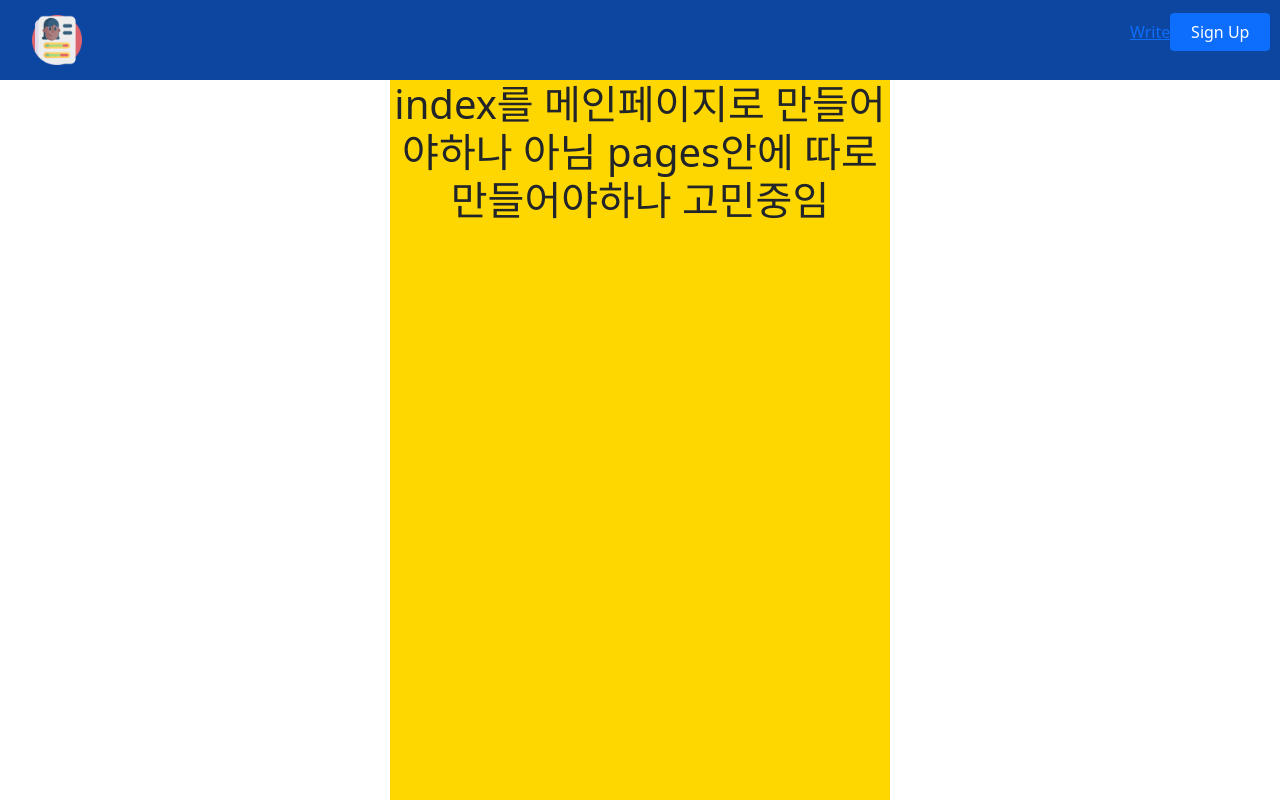
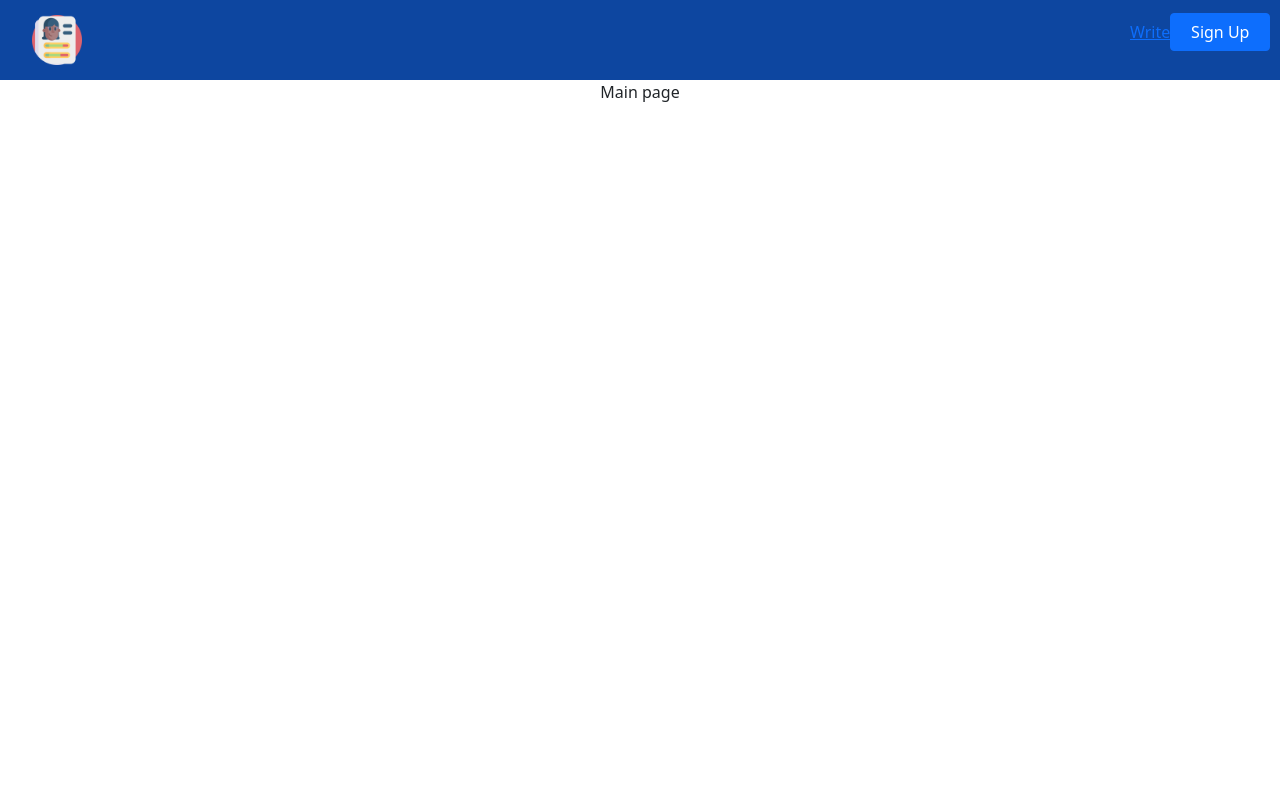
Before and after one commit to youjinDev/resume-maker, a Next.js app in the folder client/: page / in a window 1280 px wide. Shown: the top 800 px of the page. Built offline with nearby package versions, Linux system fonts and the light colour scheme.

Commit message:
[CHORE] 파일 생성 및 주석

```diff
--- /dev/null
+++ b/client/components/Resume/Step1.tsx
@@ -0,0 +1,3 @@
+export const Step1 = () => {
+  return <div>Step1</div>;
+};
--- /dev/null
+++ b/client/components/Resume/Step2.tsx
@@ -0,0 +1,3 @@
+export const Step2 = () => {
+  return <div>Step2</div>;
+};
--- a/client/components/common/Header.tsx
+++ b/client/components/common/Header.tsx
@@ -7,17 +7,18 @@ import Image from 'next/image';
 import { CommonButton } from '@/components/common/CummonButton';
 import { useRouter } from 'next/dist/client/router';
 
+// Todo : auth login 상태에 따라 헤더 바뀌어야 함
 const Header: FunctionComponent = () => {
   const router = useRouter();
   return (
     <>
       <HeaderContainer>
-        <Link href="/Main">
+        <Link href="/Main" passHref>
           <Image className="logo" src={resume} alt="Main Logo" width={50} height={50} />
         </Link>
         <ul>
           <li>
-            <Link href="/WriteResume">Write</Link>
+            <Link href="/Resume">Write</Link>
           </li>
           <li>
             <CommonButton
--- a/client/package.json
+++ b/client/package.json
@@ -22,6 +22,7 @@
   },
   "devDependencies": {
     "@types/react": "17.0.22",
+    "@types/react-dom": "^17.0.9",
     "@types/styled-components": "^5.1.14",
     "babel-plugin-styled-components": "^1.13.2",
     "eslint": "7.32.0",
--- a/client/pages/Main/index.tsx
+++ b/client/pages/Main/index.tsx
@@ -1,7 +1,21 @@
 import { FunctionComponent } from 'react';
+import { GetStaticProps, InferGetStaticPropsType } from 'next';
+import context from 'react-bootstrap/esm/AccordionContext';
+import Container from '@/components/common/Container';
 
-const Main: FunctionComponent = () => {
+export default function Main({ data }: InferGetStaticPropsType<typeof getStaticProps>) {
+  // console.log(props.data);
+  console.log(data);
   return <div>Main page</div>;
+}
+
+export const getStaticProps: GetStaticProps = async () => {
+  // console.log(ctx);
+
+  const data = 'test';
+  return {
+    props: {
+      data,
+    },
+  };
 };
-
-export default Main;
--- a/client/pages/_app.tsx
+++ b/client/pages/_app.tsx
@@ -1,9 +1,11 @@
 import '../styles/globals.css';
 import type { AppProps } from 'next/app';
 import Head from 'next/head';
+import App from 'next/app';
 
 // 여기가 page 렌더링 진입점인듯?
-// TODO : Header 만들기
+// 모든 페이지에서 공통으로 필요한 기능은 여기에서 구현
+// ex) 페이지가 전환되어도 메뉴 UI를 그대로 유지하고 싶을 때
 function MyApp({ Component, pageProps }: AppProps) {
   return (
     <>
@@ -19,4 +21,5 @@ function MyApp({ Component, pageProps }: AppProps) {
     </>
   );
 }
+
 export default MyApp;
--- a/client/pages/index.tsx
+++ b/client/pages/index.tsx
@@ -3,26 +3,24 @@ import Head from 'next/head';
 import Image from 'next/image';
 import styles from '@styles/Home.module.css';
 import styled from 'styled-components';
-import { Container } from 'react-bootstrap';
 import Header from '@/components/common/Header';
+import Footer from '@/components/common/Footer';
+import Main from '@/pages/Main/index';
 
 const Home: NextPage = () => {
   return (
     <>
       <Header />
-      <Container>
-        <Wrapper>
-          <h1>index를 메인페이지로 만들어야하나 아님 pages안에 따로 만들어야하나 고민중임</h1>
-        </Wrapper>
-      </Container>
+      <Wrapper>
+        <Main />
+      </Wrapper>
+      <Footer />
     </>
   );
 };
 
 const Wrapper = styled.div`
-  width: 500px;
-  height: 300vh;
-  background-color: gold;
+  height: 200vh;
   text-align: center;
   margin: 0 auto;
 `;
```
Also changed, not shown: client/components/common/FormRadiobtn.tsx (added, +29 -0 lines), client/pages/Resume/Step1.tsx (added, +7 -0 lines), client/pages/Resume/index.tsx (added, +12 -0 lines), client/pages/Resume/Step2.tsx (added), 1 other file (tests, documents, lock files or other folders).
